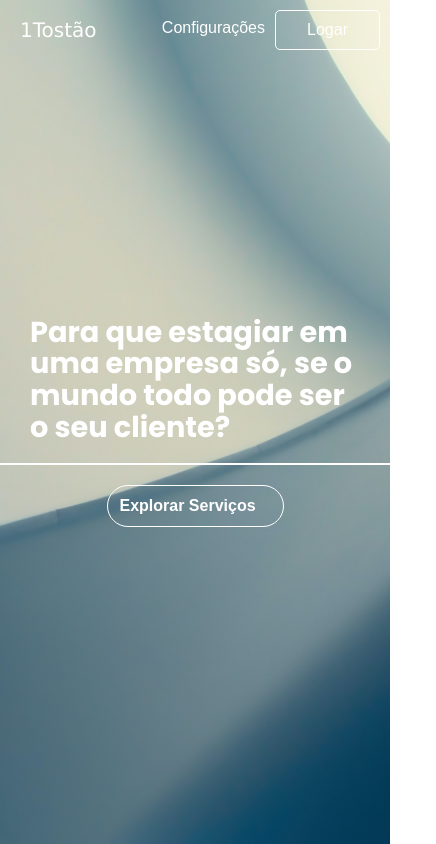
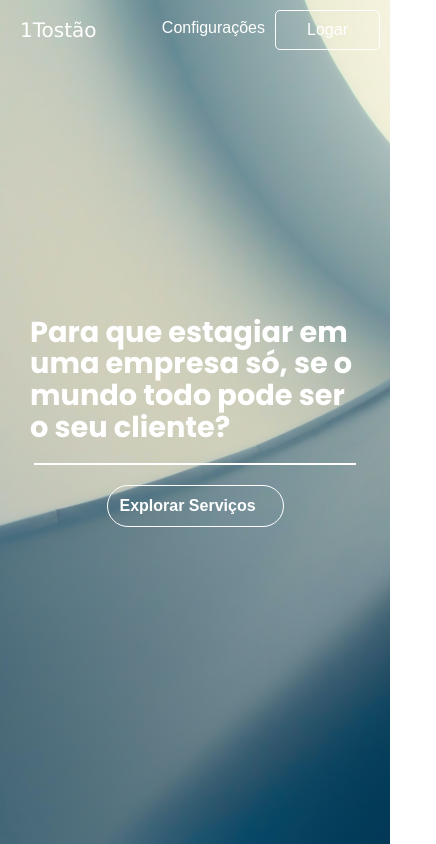
Before and after one commit to lchampz/1Tostao-refactor, a React (Create React App) app in the folder 1tostao/: page / in a window 390 px wide. Shown: the top 844 px of the page, 436 px wide, since content can reach past the window. Built offline with nearby package versions, Linux system fonts and the light colour scheme.

Commit message:
fix: border responsive

```diff
--- a/1tostao/src/components/atoms/Border/styled.js
+++ b/1tostao/src/components/atoms/Border/styled.js
@@ -5,5 +5,8 @@ export const BorderText = styled.div`
     width: ${({borderWidth}) => (borderWidth ? borderWidth : "30rem")};
     margin: ${({marginBorder}) => (marginBorder ? marginBorder: "20px")};
 
+    @media(max-width: 600px){
+        width:20rem;
+    }
 
 `
```
